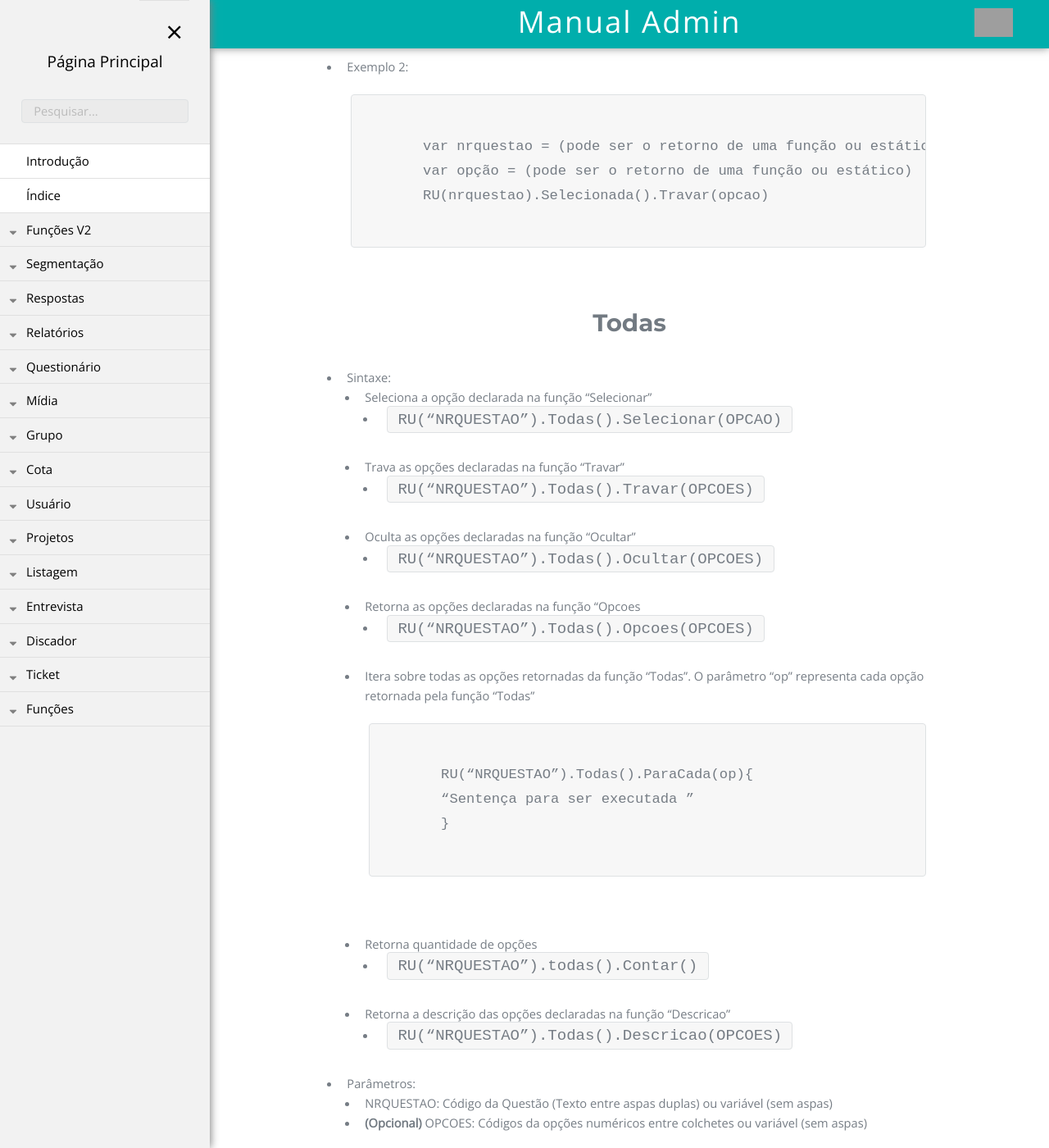
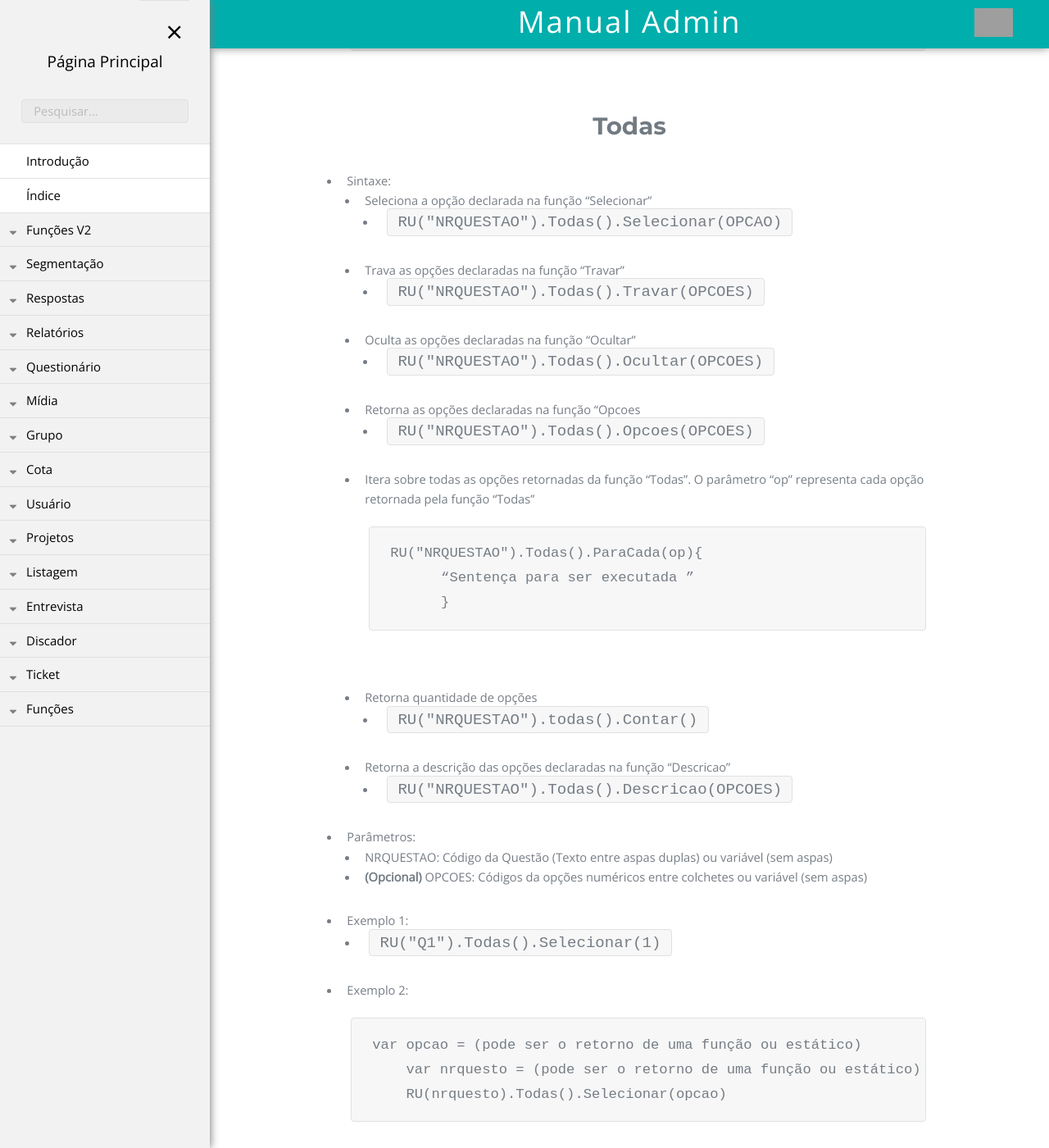
Before and after one commit to rogerio-figueiredo-hsr/hsrtechonline.github.io, a Jekyll site: the page built from _posts/2019-03-29-ru.md, in a window 1280 px wide and 1400 px high, scrolled down 2718 px. Shown: the whole window at 82% size. Built offline with Jekyll 4.4.1, drawn with Linux system fonts in a browser that asks for light colours; some of the changed text lies outside the part shown; grey boxes are pictures that could not be loaded.

Commit message:
Update 2019-03-29-ru.md

```diff
--- a/_posts/2019-03-29-ru.md
+++ b/_posts/2019-03-29-ru.md
@@ -10,19 +10,17 @@
 *Grava uma ou mais opções no banco para determinada questão informada*
 
 - Sintaxe:
-  - `RU(“NRQUESTAO”).GravarOpcao(OPCAO)`
+  - `RU("NRQUESTAO").GravarOpcao(OPCAO)`
 - Parâmetros:
   - NRQUESTAO: Código da Questão (Texto entre aspas duplas) ou variável (sem aspas)
   - OPCAO: Código da opção numérico ou variável (sem aspas)
 - Exemplo 1:
-  - `RU(“Q1”).GravarOpcao(1)`
+  - `RU("Q1").GravarOpcao(1)`
 - Exemplo 2:
   <pre>
-    <code>
-      var opcao =(pode ser o retorno de uma função ou estático)
+    <code>var opcao =(pode ser o retorno de uma função ou estático)
       var nrquestao = (pode ser o retorno de uma função ou estático)
-      RU(nrquestao).GravarOpcao(opcao)
-    </code>
+      RU(nrquestao).GravarOpcao(opcao)</code>
   </pre>
 
 
@@ -30,49 +28,45 @@
 
 - Sintaxe:
   - Trava a opção Selecionada
-    - `RU(“NRQUESTAO”).Selecionada().Travar()`
+    - `RU("NRQUESTAO").Selecionada().Travar()`
   - Oculta a opção selecionada
-    - `RU(“NRQUESTAO”).Selecionada().Ocultar()`
+    - `RU("NRQUESTAO").Selecionada().Ocultar()`
   - Retorna a opção selecionada
-    - `RU(“NRQUESTAO”).Selecionada().Opcao()`
+    - `RU("NRQUESTAO").Selecionada().Opcao()`
   - Retorna a descrição da opção selecionada
-    - `RU(“NRQUESTAO”).Selecionada().Descricao()`
+    - `RU("NRQUESTAO").Selecionada().Descricao()`
 - Parâmetros:
   - NRQUESTAO: Código da Questão (Texto entre aspas duplas) ou variável (sem aspas)
 - Exemplos 1:
   - `RU("Q1").Selecionada().Travar()`
 - Exemplos 2:
   <pre>
-    <code>
-      var nrquestao = (pode ser o retorno de uma função ou estático)
-      RU(nrquestao).Selecionada().Travar()
-    </code>
+    <code>var nrquestao = (pode ser o retorno de uma função ou estático)
+      RU(nrquestao).Selecionada().Travar()</code>
   </pre>
 
 
 # Não Selecionadas
 
 - Sintaxe:
-  - Trava as opções declaradas na função “Travar”
-    - `RU(“NRQUESTAO”).NaoSelecionadas().Travar(OPCOES)`
-  - Oculta as opções declaradas na função “Ocultar”
-    - `RU(“NRQUESTAO”).NaoSelecionadas().Ocultar(OPCOES)`
-  - Verifica se os códigos das “Opções” declaradas na função “Contem”, existem no retorno das opções selecionadas. Caso sim, retorna         verdadeiro, senão falso
-    - `RU(“NRQUESTAO”).NaoSelecionadas().Contem(OPCOES)`
-  - Retorna as opções declaradas na função “Opcoes”
-    - `RU(“NRQUESTAO”).NaoSelecionadas().Opcoes(OPCOES)`
-  - Itera sobre todas as opções retornadas da função “Todas”. O parâmetro “op” representa cada opção retornada pela função “Todas”
+  - Trava as opções declaradas na função "Travar"
+    - `RU("NRQUESTAO").NaoSelecionadas().Travar(OPCOES)`
+  - Oculta as opções declaradas na função "Ocultar"
+    - `RU("NRQUESTAO").NaoSelecionadas().Ocultar(OPCOES)`
+  - Verifica se os códigos das "Opções" declaradas na função "Contem", existem no retorno das opções selecionadas. Caso sim, retorna         verdadeiro, senão falso
+    - `RU("NRQUESTAO").NaoSelecionadas().Contem(OPCOES)`
+  - Retorna as opções declaradas na função "Opcoes"
+    - `RU("NRQUESTAO").NaoSelecionadas().Opcoes(OPCOES)`
+  - Itera sobre todas as opções retornadas da função “Todas”. O parâmetro “op” representa cada opção retornada pela função "Todas"
     <pre>
-      <code>
-        RU(“NRQUESTAO”).NaoSelecionadas().ParaCada(op){
+      <code>RU(“NRQUESTAO”).NaoSelecionadas().ParaCada(op){
         “Sentença para ser executada ”
-        }
-      </code>
+        }</code>
     </pre>
   - Retorna quantidade de opções não selecionadas
-    - `RU(“NRQUESTAO”).NaoSelecionadas().Contar()`
+    - `RU("NRQUESTAO").NaoSelecionadas().Contar()`
   - Retorna a descrição das opções declaradas na função “Descricao”
-    - `RU(“NRQUESTAO”).NaoSelecionadas().Descricao(OPCOES)`
+    - `RU("NRQUESTAO").NaoSelecionadas().Descricao(OPCOES)`
 - Parâmetros:
   - NRQUESTAO: Código da Questão (Texto entre aspas duplas) ou variável (sem aspas)
   - OPCOES: Códigos das opções numéricos entre colchetes separados por vírgula ou variável (sem aspas)
@@ -80,11 +74,9 @@
   - `RU(“Q1”).NaoSelecionadas().Travar([1,2])`
 - Exemplo 2:
     <pre>
-      <code>
-        var nrquestao = (pode ser o retorno de uma função ou estático)
+      <code>var nrquestao = (pode ser o retorno de uma função ou estático)
         var opção = (pode ser o retorno de uma função ou estático)
-        RU(nrquestao).Selecionada().Travar(opcao)
-      </code>
+        RU(nrquestao).Selecionada().Travar(opcao)</code>
     </pre>
 
 
@@ -92,35 +84,31 @@
 
 - Sintaxe:
   - Seleciona a opção declarada na função "Selecionar"
-    - `RU(“NRQUESTAO”).Todas().Selecionar(OPCAO)`
+    - `RU("NRQUESTAO").Todas().Selecionar(OPCAO)`
   - Trava as opções declaradas na função "Travar"
-    - `RU(“NRQUESTAO”).Todas().Travar(OPCOES)`
+    - `RU("NRQUESTAO").Todas().Travar(OPCOES)`
   - Oculta as opções declaradas na função "Ocultar"
-    - `RU(“NRQUESTAO”).Todas().Ocultar(OPCOES)`
+    - `RU("NRQUESTAO").Todas().Ocultar(OPCOES)`
   - Retorna as opções declaradas na função "Opcoes
-    - `RU(“NRQUESTAO”).Todas().Opcoes(OPCOES)`
+    - `RU("NRQUESTAO").Todas().Opcoes(OPCOES)`
   - Itera sobre todas as opções retornadas da função “Todas”. O parâmetro “op” representa cada opção retornada pela função "Todas"
       <pre>
-        <code>
-          RU(“NRQUESTAO”).Todas().ParaCada(op){
+        <code>RU("NRQUESTAO").Todas().ParaCada(op){
           “Sentença para ser executada ”
-          }
-        </code>
+          }</code>
       </pre>
   - Retorna quantidade de opções
-    - `RU(“NRQUESTAO”).todas().Contar()`
-  - Retorna a descrição das opções declaradas na função “Descricao”
-    - `RU(“NRQUESTAO”).Todas().Descricao(OPCOES)`
+    - `RU("NRQUESTAO").todas().Contar()`
+  - Retorna a descrição das opções declaradas na função "Descricao"
+    - `RU("NRQUESTAO").Todas().Descricao(OPCOES)`
 - Parâmetros:
   - NRQUESTAO: Código da Questão (Texto entre aspas duplas) ou variável (sem aspas)
   - **(Opcional)** OPCOES: Códigos da opções numéricos entre colchetes ou variável (sem aspas)
 - Exemplo 1:
-  - `RU(“Q1”).Todas().Selecionar(1)`
+  - `RU("Q1").Todas().Selecionar(1)`
 - Exemplo 2:
   <pre>
-    <code>
-      var opcao = (pode ser o retorno de uma função ou estático)
+    <code>var opcao = (pode ser o retorno de uma função ou estático)
       var nrquesto = (pode ser o retorno de uma função ou estático)
-      RU(nrquesto).Todas().Selecionar(opcao)
-    </code>
+      RU(nrquesto).Todas().Selecionar(opcao)</code>
   </pre>
```
